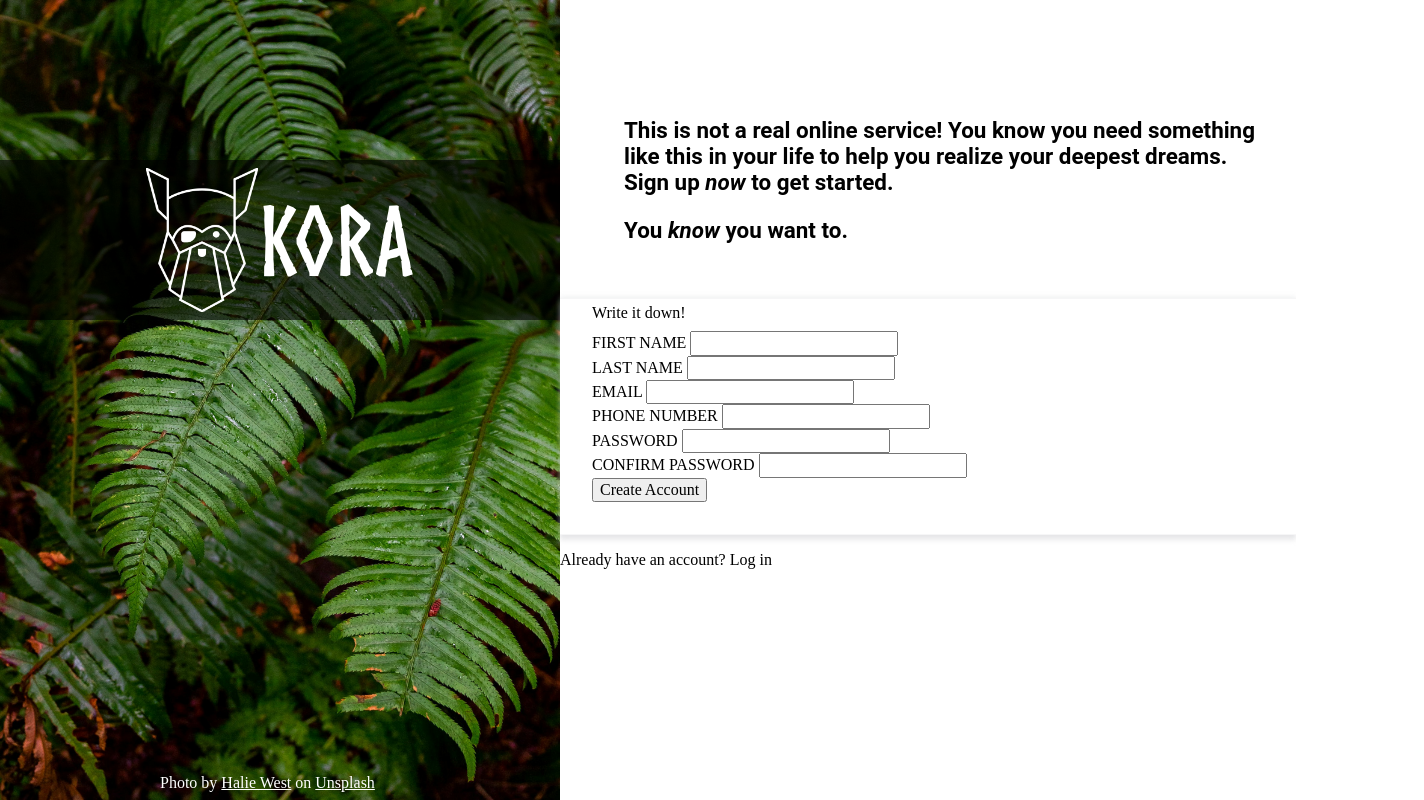
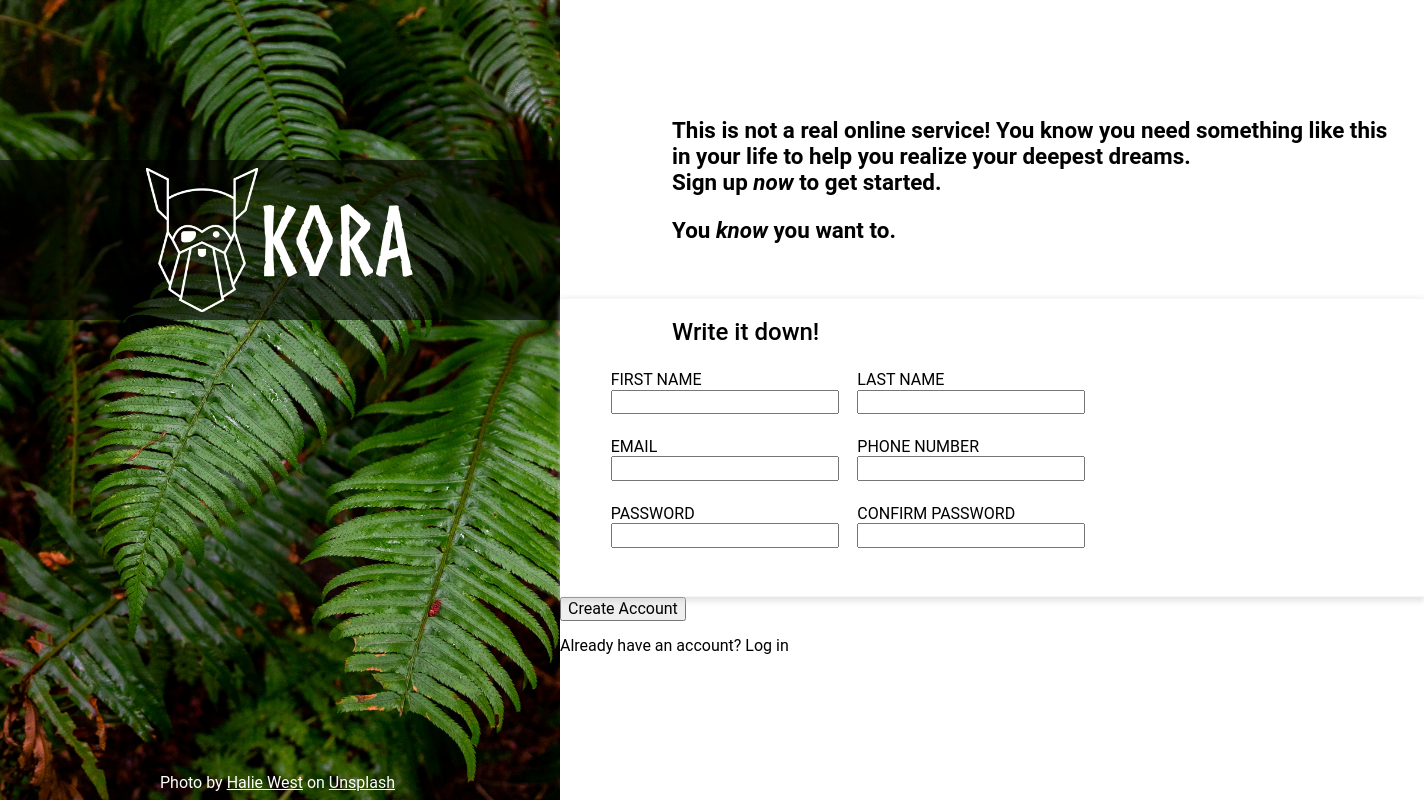
Before and after one commit to Lucas-Faleiro/odin-sign-up-form, a website: page index.html in a window 1280 px wide. Shown: the whole page, 1424 px wide, since content can reach past the window. Drawn offline with nearby package versions, Linux system fonts and the light colour scheme.

Commit message:
Feat: changed form and text positions

```diff
--- a/index.html
+++ b/index.html
@@ -40,27 +40,32 @@
       <form action="" method="get">
         <fieldset>
           <legend>Write it down!</legend>
-          <div>
+          <div class="info-container">
+            <div class="label-input">
               <label for="first_name">FIRST NAME</label>
               <input type="text" name="first_name" id="first_name" />
             </div>
-          <div>
+            <div class="label-input">
               <label for="last_name">LAST NAME</label>
               <input type="text" name="last_name" id="last_name" />
             </div>
-          <div>
+          </div>
+          <div class="info-container">
+            <div class="label-input">
               <label for="user_email">EMAIL</label>
               <input type="email" name="user_email" id="user_email" />
             </div>
-          <div>
+            <div class="label-input">
               <label for="user_phone">PHONE NUMBER</label>
               <input type="tel" name="user_phone" id="user_phone" />
             </div>
-          <div>
+          </div>
+          <div class="info-container">
+            <div class="label-input">
               <label for="user_password">PASSWORD</label>
               <input type="password" name="user_password" id="user_password" />
             </div>
-          <div>
+            <div class="label-input">
               <label for="confirm_password">CONFIRM PASSWORD</label>
               <input
                 type="password"
@@ -68,11 +73,12 @@
                 id="confirm_password"
               />
             </div>
+          </div>
+        </fieldset>
+      </form>
       <div>
         <button type="submit">Create Account</button>
       </div>
-        </fieldset>
-      </form>
       <p>Already have an account? Log in</p>
     </main>
   </body>
--- a/styles.css
+++ b/styles.css
@@ -9,6 +9,8 @@
 body {
   display: flex;
   height: 100dvh;
+  font-family: Roboto, system-ui, -apple-system, BlinkMacSystemFont, "Segoe UI",
+    Oxygen, Ubuntu, Cantarell, "Open Sans", "Helvetica Neue", sans-serif;
 }
 
 header {
@@ -62,14 +64,13 @@ a {
 
 #info-container {
   padding: 2rem;
-  width: 40rem;
-  margin-left: 2rem;
+  width: 50rem;
+  /* margin-left: 2rem; */
   margin-top: 4rem;
 }
 
 .info-text {
-  font-family: Roboto, system-ui, -apple-system, BlinkMacSystemFont, "Segoe UI",
-    Oxygen, Ubuntu, Cantarell, "Open Sans", "Helvetica Neue", sans-serif;
+  margin-left: 5rem;
   font-weight: 600;
   font-size: 1.4rem;
 }
@@ -77,7 +78,7 @@ a {
 fieldset {
   position: relative;
   margin: 0;
-  padding: 2rem;
+  padding: 3rem 2rem;
   border: 0px;
   border-top: 1px solid rgb(246, 246, 247);
   border-bottom: 1px solid rgb(246, 246, 247);
@@ -87,5 +88,20 @@ fieldset {
 
 legend {
   position: absolute;
-  top: 5px;
+  top: 20px;
+  left: 7rem;
+  font-weight: 500;
+  font-size: 1.5rem;
 }
+
+.info-container {
+  display: flex;
+  justify-content: space-evenly;
+  margin-right: 18rem;
+}
+
+.label-input {
+  display: flex;
+  flex-direction: column;
+  margin-top: 1.5rem;
+}
```
Lines whose indentation alone changed are shown as unchanged.
